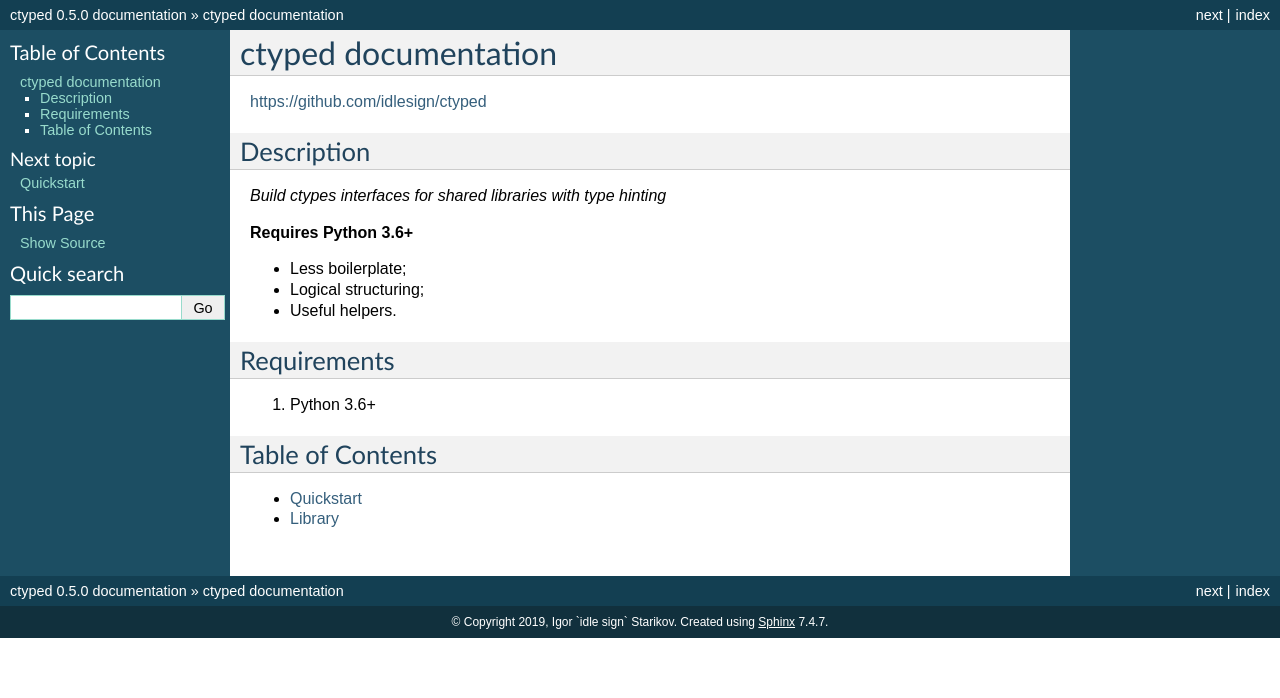
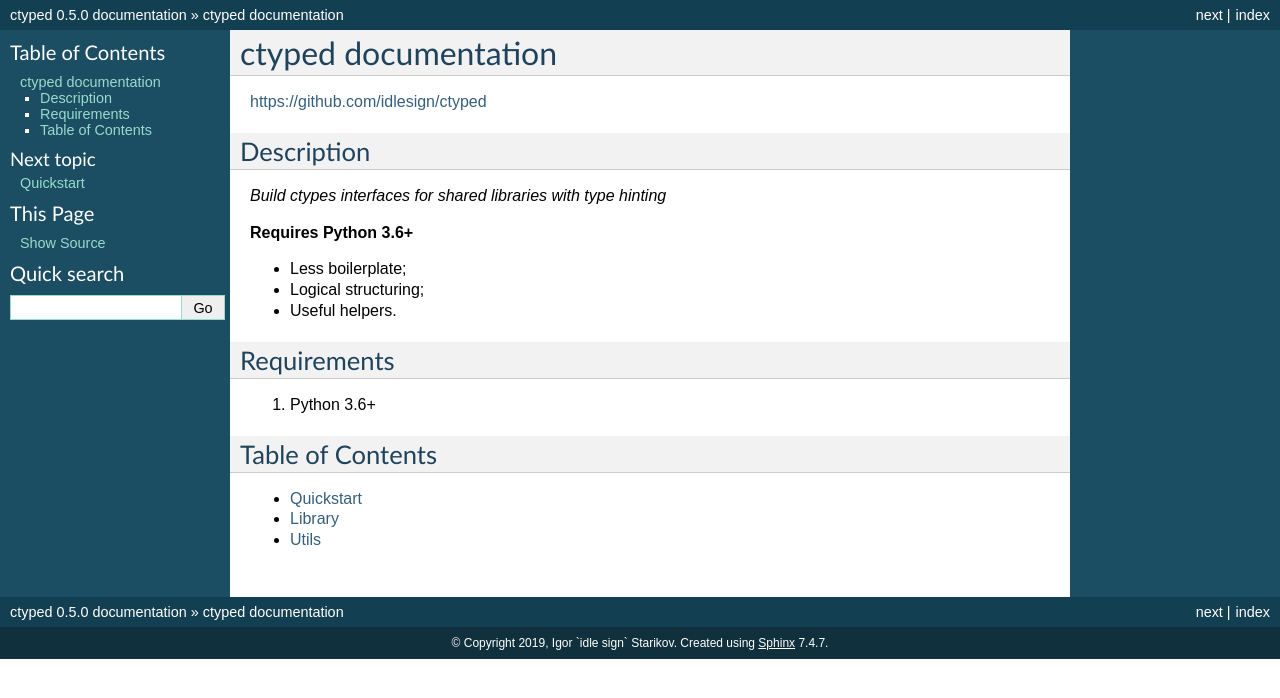
Before and after one commit to idlesign/ctyped, a Sphinx documentation site: the page built from docs/source/index.rst, in a window 1280 px wide. Shown: the top 698 px of the page. Built offline with Sphinx 7.4.7, drawn with Linux system fonts in a browser that asks for light colours.

Commit message:
Docs updated with utils descriptions.

```diff
--- a/docs/source/index.rst
+++ b/docs/source/index.rst
@@ -31,3 +31,4 @@
 
     quickstart
     library
+    utils
--- /dev/null
+++ b/docs/source/utils.rst
@@ -0,0 +1,6 @@
+Utils
+=====
+
+
+.. automodule:: ctyped.utils
+   :members:
```
